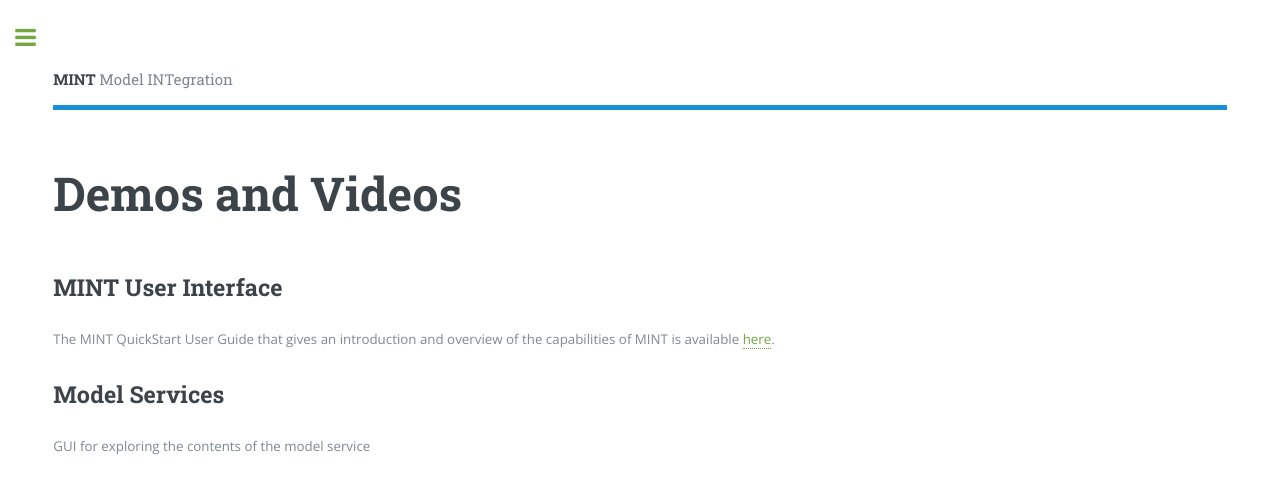
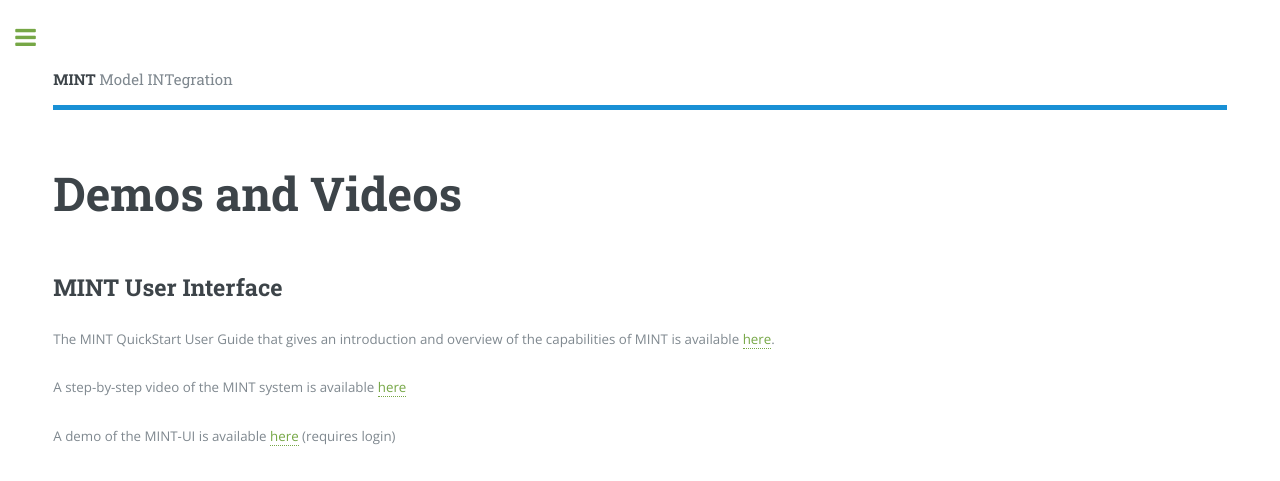
Before and after one commit to KnowledgeCaptureAndDiscovery/MINT, a Jekyll site: the page built from demo.md, in a window 1280 px wide. Shown: the top 481 px of the page. Built offline with Jekyll 4.4.1, drawn with Linux system fonts in a browser that asks for light colours; some of the changed text lies outside the part shown; grey boxes are pictures that could not be loaded.

Commit message:
Update demo.md

```diff
--- a/demo.md
+++ b/demo.md
@@ -7,15 +7,19 @@
 
 The MINT QuickStart User Guide that gives an introduction and overview of the capabilities of MINT is available [here](https://drive.google.com/file/d/1FENjOdCkbES_Cc8s74tKUrJSEvQXs1zv/view).
 
+A step-by-step video of the MINT system is available [here](https://drive.google.com/file/d/1FENjOdCkbES_Cc8s74tKUrJSEvQXs1zv/view)
+
+A demo of the MINT-UI is available [here](http://mint.isi.edu/) (requires login)
+
 ## Model Services
 
-GUI for exploring the contents of the model service
+A video of the GUI for exploring available models and their metadata is available [here](https://www.youtube.com/embed/C9rxGT2k9is)
 
-<iframe width="560" height="315" src="https://www.youtube.com/embed/C9rxGT2k9is" frameborder="0" allow="accelerometer; autoplay; encrypted-media; gyroscope; picture-in-picture" allowfullscreen></iframe>
+A demo of the MINT model catalog is available [here](https://models.mint.isi.edu/)
 
 ## Desktop Application for Model Execution (DAME)
 
-The models in the Model Catalog are executable through the DAME. A demo is available [here](https://model-catalog-python-api-client.readthedocs.io/en/latest/example/).
+The models in the Model Catalog are executable through DAME. A demo showing how to execute any model in your computer is available [here](https://model-catalog-python-api-client.readthedocs.io/en/latest/example/).
 
 ## Data Services
 
```
